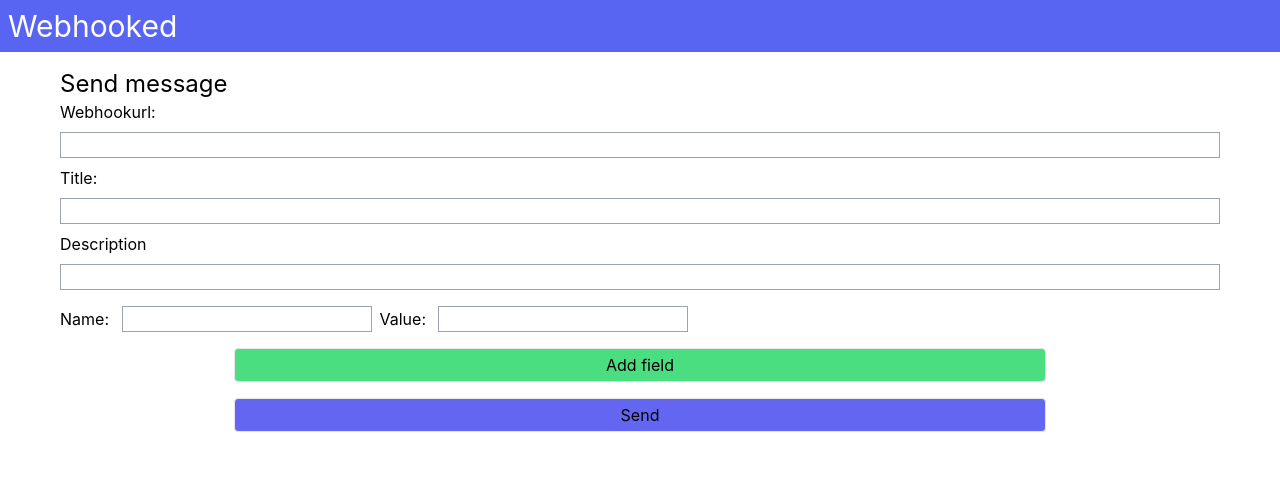
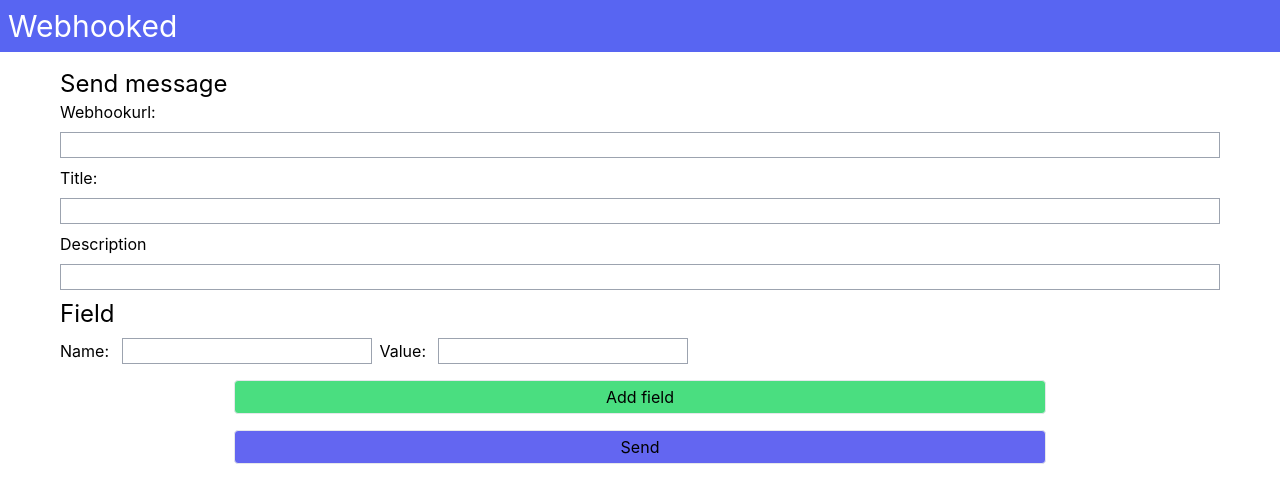
Before and after one commit to tuna2134-archive/webhook-and-embed, a Next.js app: page / in a window 1280 px wide. Shown: the top 502 px of the page. Built offline with nearby package versions, Linux system fonts and the light colour scheme.

Commit message:
add: みやすくするため

```diff
--- a/pages/index.tsx
+++ b/pages/index.tsx
@@ -48,6 +48,7 @@ const Home: NextPage = () => {
                 <label htmlFor="description">Description</label>
                 <input type="text" className={InsertStyle} name="description" />
                 <div>
+                    <p className="text-2xl">Field</p>
                     {fields.map((field, index) => {
                         return (
                             <div key={index}>
```
